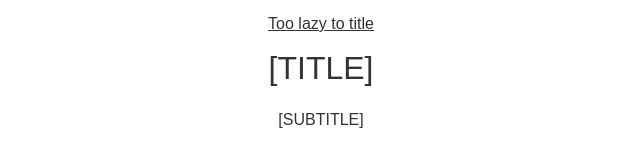
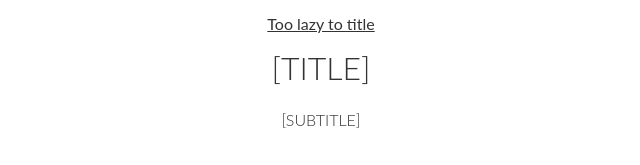
Before and after one commit to ajaymenon0/blog, a website: page template.html in a window 1280 px wide. Shown: the whole page, without its empty margins (319-959 px from the left). Drawn offline with Linux system fonts and the light colour scheme; files whose address does not match are found by name.

Commit message:
Revert "fix: checking font load for fcp change"
This reverts commit 0ce750f5de269f08bc05cea0d2504fbf51bfb79f.

```diff
--- a/css/styles.css
+++ b/css/styles.css
@@ -17,8 +17,7 @@
 }
 
 body {
-  /* font-family: 'Lato', sans-serif; */
-  font-family: sans-serif;
+  font-family: 'Lato', sans-serif;
   padding: 1rem 2rem 2rem;
   transition: background-color ease-in 400ms;
 }
```
